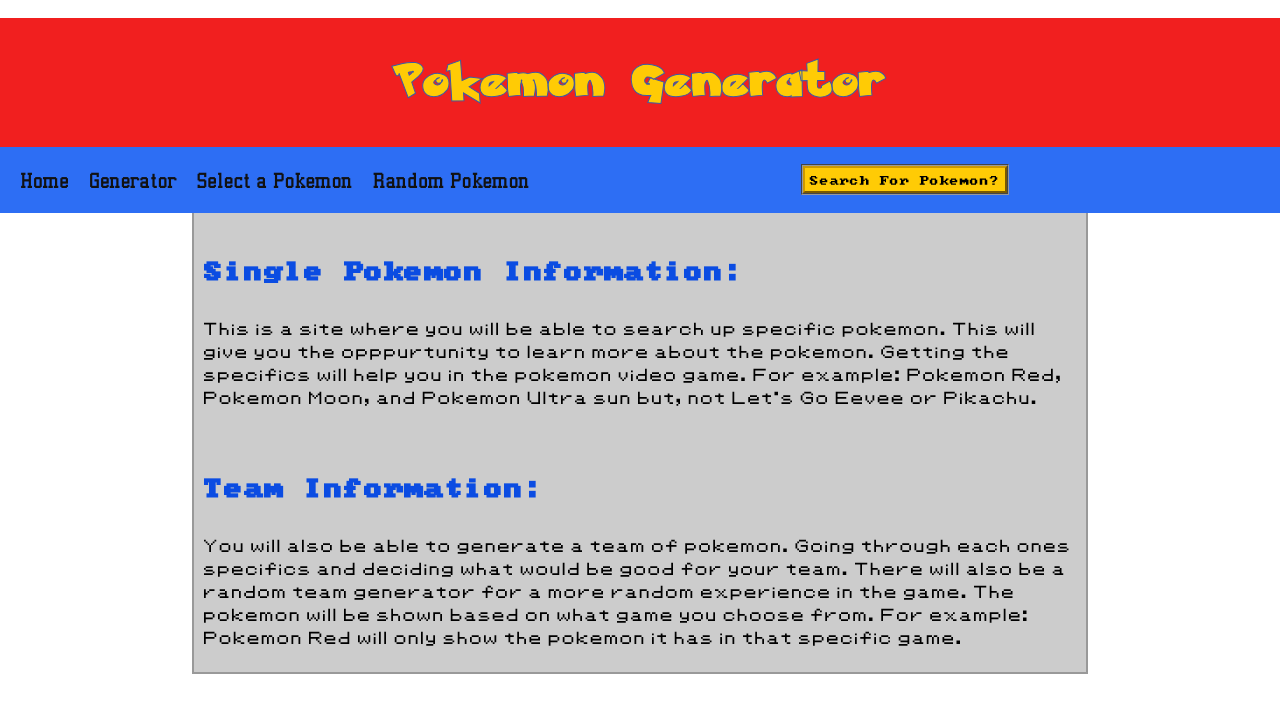
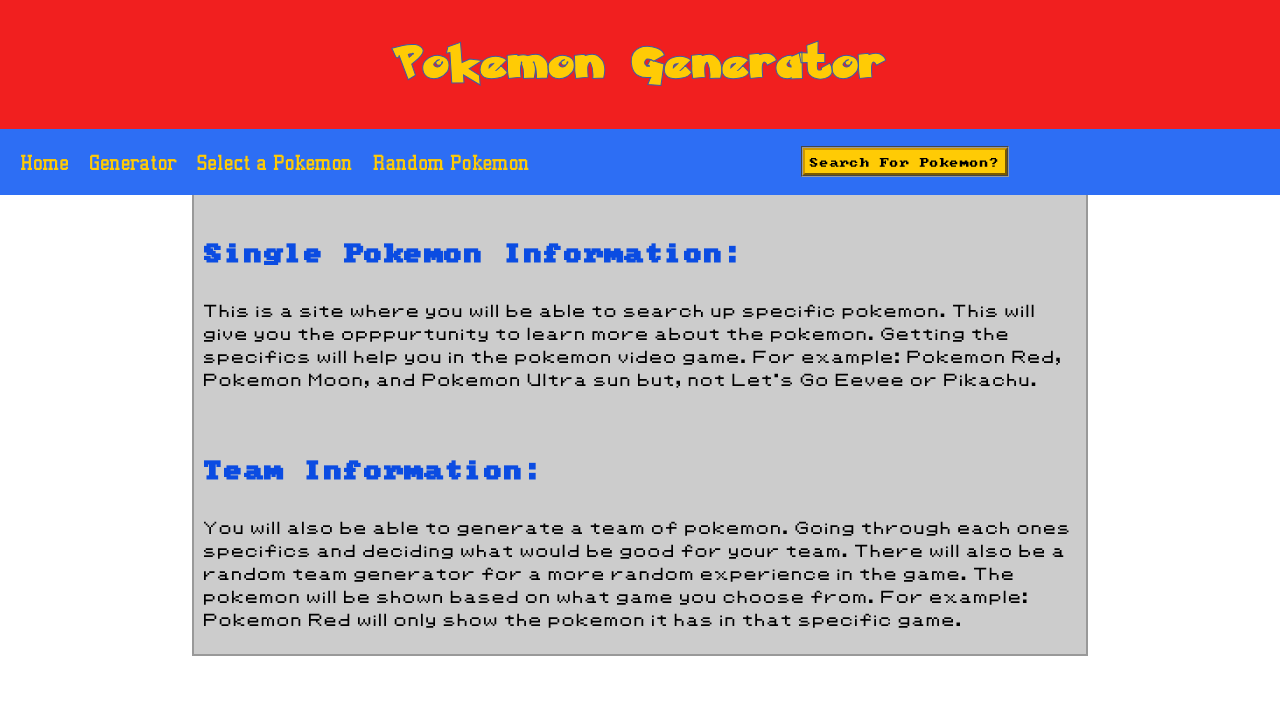
Before and after one commit to LemonProgrammer/PokemonTeamWebsite, a website: page index.html in a window 1280 px wide. Drawn offline with Linux system fonts and the light colour scheme.

Commit message:
Title link + Redid CSS from over a week ago

```diff
--- a/css/style.css
+++ b/css/style.css
@@ -48,6 +48,12 @@
     text-align: center;
 }
 
+.titleText {
+    text-decoration: none;
+    color:  #ffcb05;
+    -webkit-text-stroke: 1px #3b5ba7;
+}
+
 .container {
     display: block;
     margin-left: 15%;
@@ -84,7 +90,7 @@
     text-decoration: none;
     margin: 10px;
     font-family: "Athens";
-    color: #111;
+    color: #ffcb05;
     font-size: 24px;
     text-align: center;
     float: left;
@@ -221,6 +227,10 @@
     text-align: center;
 }
 
+iframe {
+    display: none;
+}
+
 /*
 if pic non-existent pull pic from internet
 */
--- a/index.html
+++ b/index.html
@@ -13,7 +13,7 @@
 
 <body>
     <header class="title">
-        <h1>Pokemon Generator</h1>
+        <h1><a class="titleText" href="index.html">Pokemon Generator</a></h1>
     </header>
     <nav>
         <div>
```
Also changed, not shown: generateTeam.html (+1 -1 lines), randomPokemon.html (+1 -1 lines), selectPokemon.html (+1 -1 lines).
